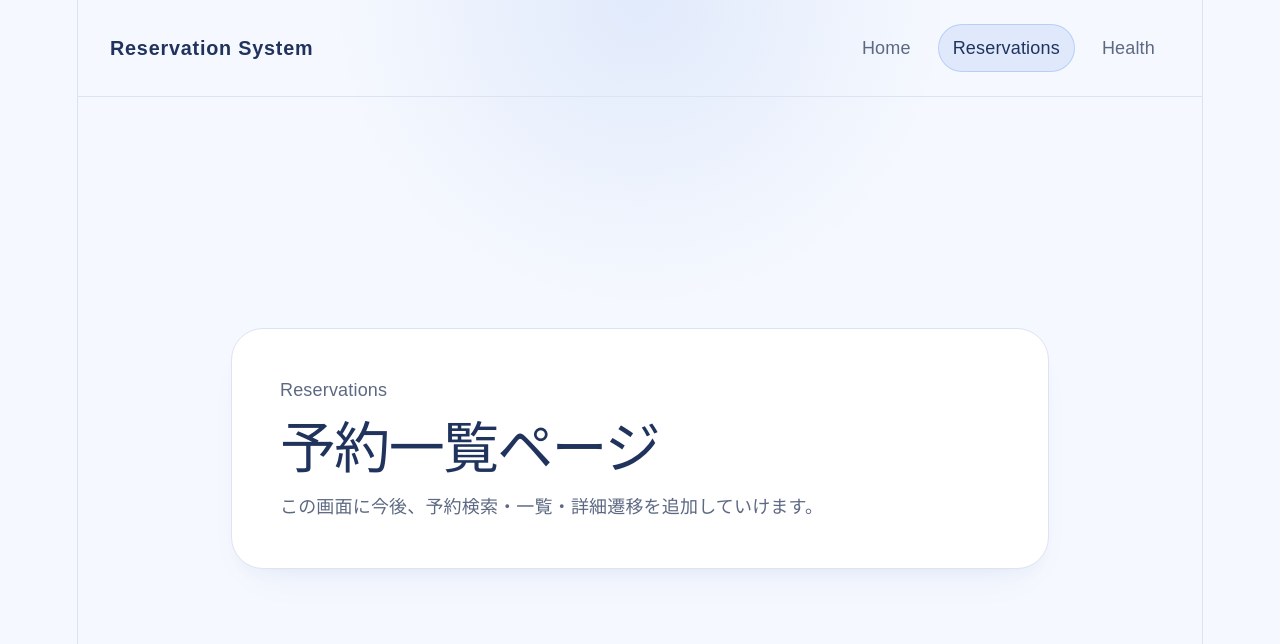
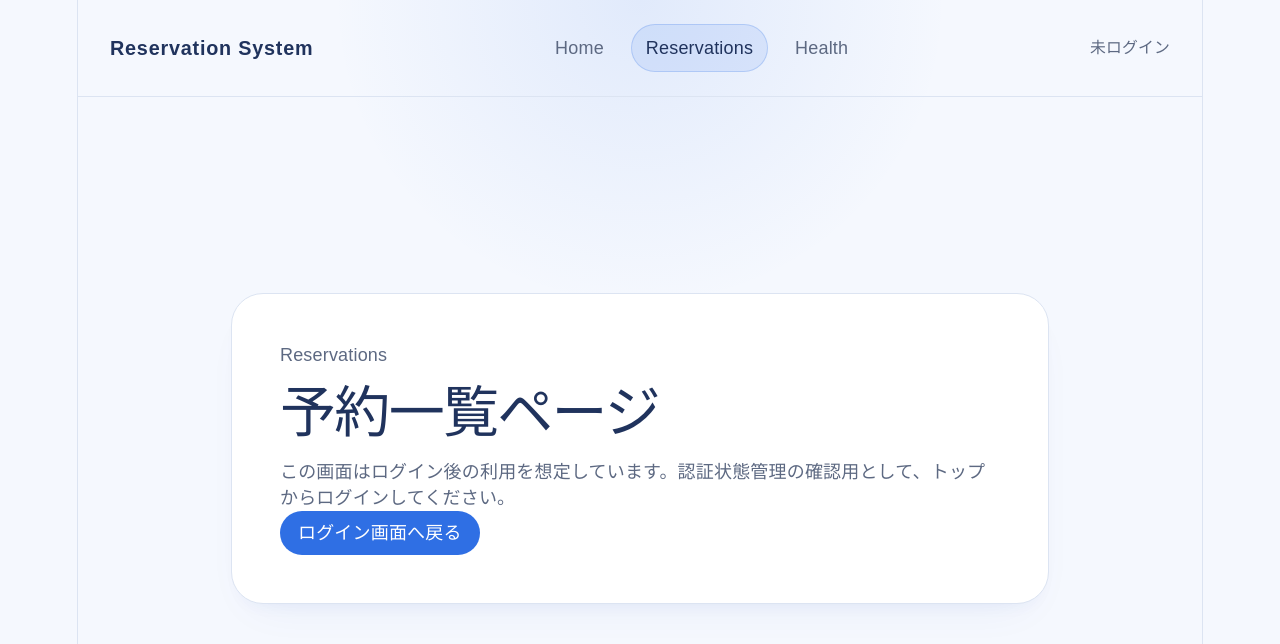
Before and after one commit to KokiYoshikawa/reservation_system, a React (Vite) app in the folder frontend/: page /reservations in a window 1280 px wide. Shown: the top 644 px of the page. Built offline with nearby package versions, Linux system fonts and the light colour scheme; no server answers.

Commit message:
共通_認証状態管理

```diff
--- a/frontend/src/App.css
+++ b/frontend/src/App.css
@@ -31,6 +31,37 @@
   display: flex;
   flex-wrap: wrap;
   gap: 12px;
+}
+
+.auth-panel {
+  display: flex;
+  align-items: center;
+  gap: 10px;
+  flex-wrap: wrap;
+  justify-content: flex-end;
+
+  @media (max-width: 720px) {
+    width: 100%;
+    justify-content: flex-start;
+  }
+}
+
+.auth-meta {
+  color: var(--text);
+  font-size: 0.88rem;
+  font-weight: 600;
+}
+
+.auth-button {
+  height: 36px;
+  padding: 0 14px;
+  border: 1px solid var(--border);
+  border-radius: 999px;
+  background: #fff;
+  color: var(--text-h);
+  font-size: 0.85rem;
+  font-weight: 700;
+  cursor: pointer;
 }
 
 .nav-link {
@@ -193,6 +224,27 @@
   box-shadow: 0 12px 22px rgba(37, 87, 199, 0.28);
 }
 
+.login-button:disabled {
+  cursor: wait;
+  opacity: 0.82;
+  transform: none;
+  box-shadow: 0 8px 18px rgba(37, 87, 199, 0.16);
+}
+
+.login-message {
+  margin-top: 12px;
+  font-size: 13px;
+  font-weight: 600;
+}
+
+.login-message.success {
+  color: #2f7d32;
+}
+
+.login-message.error {
+  color: #b33a2b;
+}
+
 .forgot-link {
   display: inline-block;
   margin-top: 16px;
--- a/frontend/src/App.tsx
+++ b/frontend/src/App.tsx
@@ -1,11 +1,14 @@
 import { NavLink, Route, Routes } from 'react-router-dom'
 import './App.css'
+import { useAuth } from './context/AuthContext'
 import { HealthPage } from './pages/HealthPage'
 import { HomePage } from './pages/HomePage'
 import { NotFoundPage } from './pages/NotFoundPage'
 import { ReservationsPage } from './pages/ReservationsPage'
 
 function App() {
+  const { isAuthenticated, isLoading, logout, user } = useAuth()
+
   return (
     <div className="app-shell">
       <header className="site-header">
@@ -33,6 +36,20 @@ function App() {
             Health
           </NavLink>
         </nav>
+        <div className="auth-panel">
+          {isLoading ? <span className="auth-meta">認証状態を確認中...</span> : null}
+          {!isLoading && isAuthenticated && user ? (
+            <>
+              <span className="auth-meta">{user.email}</span>
+              <button type="button" className="auth-button" onClick={logout}>
+                ログアウト
+              </button>
+            </>
+          ) : null}
+          {!isLoading && !isAuthenticated ? (
+            <span className="auth-meta">未ログイン</span>
+          ) : null}
+        </div>
       </header>
 
       <main className="content">
--- /dev/null
+++ b/frontend/src/context/AuthContext.tsx
@@ -0,0 +1,100 @@
+import {
+  createContext,
+  useContext,
+  useEffect,
+  useMemo,
+  useState,
+  type ReactNode,
+} from 'react'
+
+type AuthUser = {
+  email: string
+}
+
+type AuthState = {
+  isAuthenticated: boolean
+  isLoading: boolean
+  token: string | null
+  user: AuthUser | null
+  login: (email: string, password: string) => Promise<void>
+  logout: () => void
+}
+
+type StoredAuth = {
+  token: string
+  user: AuthUser
+}
+
+const STORAGE_KEY = 'reservation_system_auth'
+
+const AuthContext = createContext<AuthState | null>(null)
+
+export function AuthProvider({ children }: { children: ReactNode }) {
+  const [token, setToken] = useState<string | null>(null)
+  const [user, setUser] = useState<AuthUser | null>(null)
+  const [isLoading, setIsLoading] = useState(true)
+
+  useEffect(() => {
+    const storedValue = window.localStorage.getItem(STORAGE_KEY)
+
+    if (!storedValue) {
+      setIsLoading(false)
+      return
+    }
+
+    try {
+      const parsed = JSON.parse(storedValue) as StoredAuth
+      setToken(parsed.token)
+      setUser(parsed.user)
+    } catch {
+      window.localStorage.removeItem(STORAGE_KEY)
+    } finally {
+      setIsLoading(false)
+    }
+  }, [])
+
+  async function login(email: string, password: string) {
+    if (!email || !password) {
+      throw new Error('メールアドレスとパスワードを入力してください。')
+    }
+
+    const nextAuth: StoredAuth = {
+      token: `demo-token-${Date.now()}`,
+      user: { email },
+    }
+
+    window.localStorage.setItem(STORAGE_KEY, JSON.stringify(nextAuth))
+    setToken(nextAuth.token)
+    setUser(nextAuth.user)
+  }
+
+  function logout() {
+    window.localStorage.removeItem(STORAGE_KEY)
+    setToken(null)
+    setUser(null)
+  }
+
+  const value = useMemo<AuthState>(
+    () => ({
+      isAuthenticated: Boolean(token),
+      isLoading,
+      token,
+      user,
+      login,
+      logout,
+    }),
+    [isLoading, token, user],
+  )
+
+  return <AuthContext.Provider value={value}>{children}</AuthContext.Provider>
+}
+
+export function useAuth() {
+  const context = useContext(AuthContext)
+
+  if (!context) {
+    throw new Error('useAuth must be used within an AuthProvider')
+  }
+
+  return context
+}
--- a/frontend/src/lib/api.ts
+++ b/frontend/src/lib/api.ts
@@ -11,6 +11,25 @@ const apiClient = axios.create({
   headers: {
     'Content-Type': 'application/json',
   },
+})
+
+apiClient.interceptors.request.use((config) => {
+  const storedValue = window.localStorage.getItem('reservation_system_auth')
+
+  if (!storedValue) {
+    return config
+  }
+
+  try {
+    const parsed = JSON.parse(storedValue) as { token?: string }
+    if (parsed.token) {
+      config.headers.Authorization = `Bearer ${parsed.token}`
+    }
+  } catch {
+    window.localStorage.removeItem('reservation_system_auth')
+  }
+
+  return config
 })
 
 apiClient.interceptors.response.use(
--- a/frontend/src/main.tsx
+++ b/frontend/src/main.tsx
@@ -1,13 +1,16 @@
 import { StrictMode } from 'react'
 import { createRoot } from 'react-dom/client'
 import { BrowserRouter } from 'react-router-dom'
+import { AuthProvider } from './context/AuthContext'
 import './index.css'
 import App from './App.tsx'
 
 createRoot(document.getElementById('root')!).render(
   <StrictMode>
-    <BrowserRouter>
-      <App />
-    </BrowserRouter>
+    <AuthProvider>
+      <BrowserRouter>
+        <App />
+      </BrowserRouter>
+    </AuthProvider>
   </StrictMode>
 )
--- a/frontend/src/pages/HomePage.tsx
+++ b/frontend/src/pages/HomePage.tsx
@@ -1,4 +1,30 @@
+import { useState } from 'react'
+import { useNavigate } from 'react-router-dom'
+import { useAuth } from '../context/AuthContext'
+
 export function HomePage() {
+  const navigate = useNavigate()
+  const { isAuthenticated, login, user } = useAuth()
+  const [email, setEmail] = useState('')
+  const [password, setPassword] = useState('')
+  const [error, setError] = useState('')
+  const [isSubmitting, setIsSubmitting] = useState(false)
+
+  async function handleSubmit(event: React.FormEvent<HTMLFormElement>) {
+    event.preventDefault()
+    setError('')
+    setIsSubmitting(true)
+
+    try {
+      await login(email, password)
+      navigate('/reservations')
+    } catch (loginError) {
+      setError(loginError instanceof Error ? loginError.message : 'ログインに失敗しました。')
+    } finally {
+      setIsSubmitting(false)
+    }
+  }
+
   return (
     <section className="login-stage">
       <div className="login-window">
@@ -12,25 +38,40 @@ export function HomePage() {
           <p className="login-title">予約管理システム</p>
           <h1 className="login-heading">ログイン</h1>
 
-          <form className="login-form">
+          <form className="login-form" onSubmit={handleSubmit}>
             <label className="input-row">
               <span className="input-icon" aria-hidden="true">
                 ✉
               </span>
-              <input type="email" placeholder="メールアドレス" />
+              <input
+                type="email"
+                placeholder="メールアドレス"
+                value={email}
+                onChange={(event) => setEmail(event.target.value)}
+              />
             </label>
 
             <label className="input-row">
               <span className="input-icon" aria-hidden="true">
                 🔒
               </span>
-              <input type="password" placeholder="パスワード" />
+              <input
+                type="password"
+                placeholder="パスワード"
+                value={password}
+                onChange={(event) => setPassword(event.target.value)}
+              />
             </label>
 
-            <button type="button" className="login-button">
-              ログイン
+            <button type="submit" className="login-button" disabled={isSubmitting}>
+              {isSubmitting ? 'ログイン中...' : 'ログイン'}
             </button>
           </form>
+
+          {error ? <p className="login-message error">{error}</p> : null}
+          {isAuthenticated && user ? (
+            <p className="login-message success">{user.email} でログイン中です。</p>
+          ) : null}
 
           <a className="forgot-link" href="#">
             パスワードを忘れた方はこちら
--- a/frontend/src/pages/ReservationsPage.tsx
+++ b/frontend/src/pages/ReservationsPage.tsx
@@ -1,11 +1,29 @@
+import { Link } from 'react-router-dom'
+import { useAuth } from '../context/AuthContext'
+
 export function ReservationsPage() {
+  const { isAuthenticated, user } = useAuth()
+
   return (
     <section className="page">
       <span className="eyebrow">Reservations</span>
       <h1>予約一覧ページ</h1>
-      <p className="lead">
-        この画面に今後、予約検索・一覧・詳細遷移を追加していけます。
-      </p>
+      {isAuthenticated && user ? (
+        <p className="lead">
+          {user.email} としてログイン中です。この画面に今後、予約検索・一覧・詳細遷移を追加していけます。
+        </p>
+      ) : (
+        <>
+          <p className="lead">
+            この画面はログイン後の利用を想定しています。認証状態管理の確認用として、トップからログインしてください。
+          </p>
+          <div className="actions">
+            <Link className="button primary" to="/">
+              ログイン画面へ戻る
+            </Link>
+          </div>
+        </>
+      )}
     </section>
   )
 }
```
